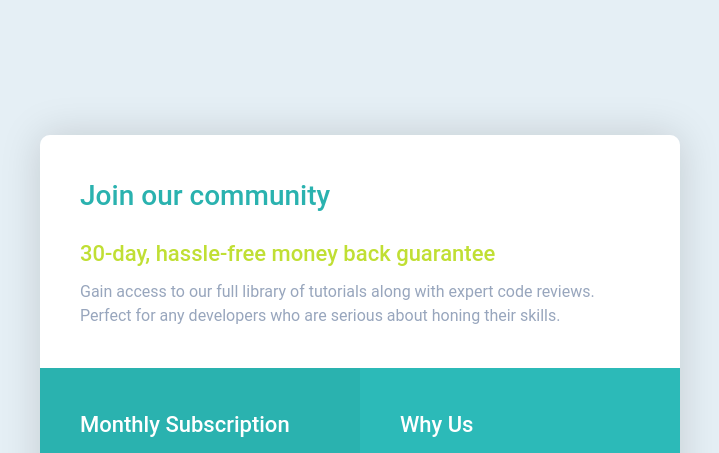
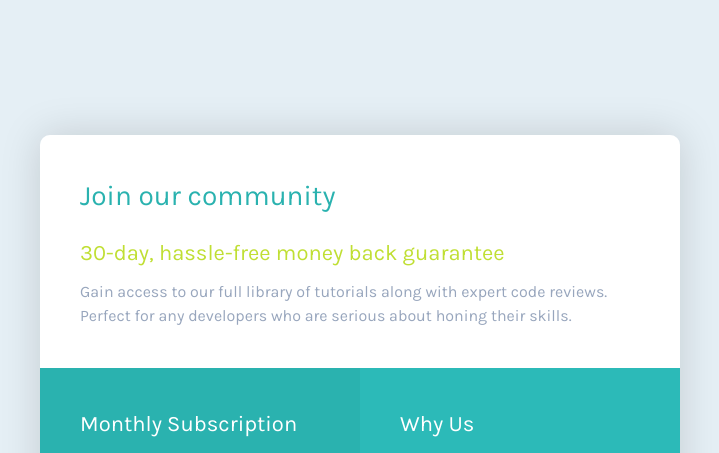
Before and after one commit to Usamaumar118/price-grid, a plain HTML site: page index.html in a window 1280 px wide. Shown: the top 453 px of the page, without its empty margins (280-999 px from the left). Drawn offline with Linux system fonts and the light colour scheme.

Commit message:
changed font family

```diff
--- a/style.scss
+++ b/style.scss
@@ -18,7 +18,7 @@
 
 html{
     font-size: 62.5%;
-    font-family: 'roboto', sans-serif;
+    font-family: 'karla', sans-serif;
     box-sizing: border-box;
 
     @media only screen and (max-width: 600px){
```
Also changed, not shown: style.css, 1 other file.
